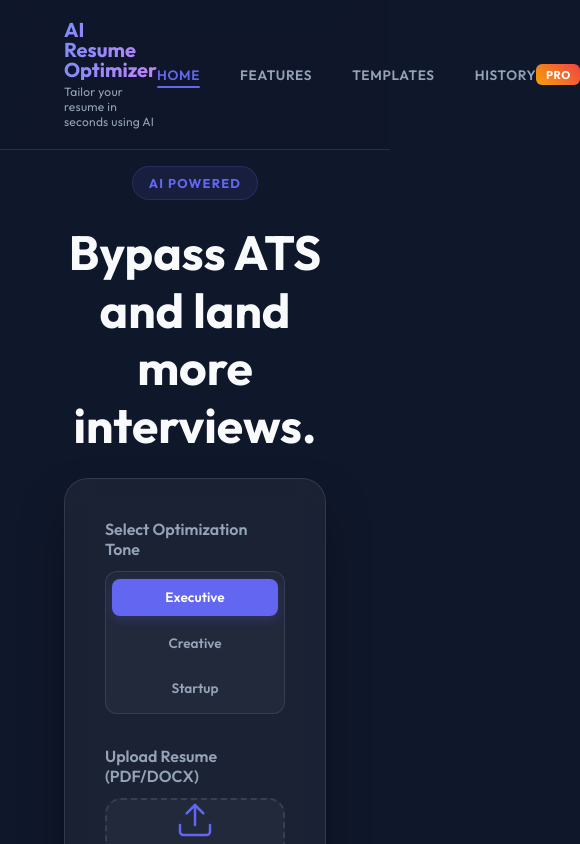
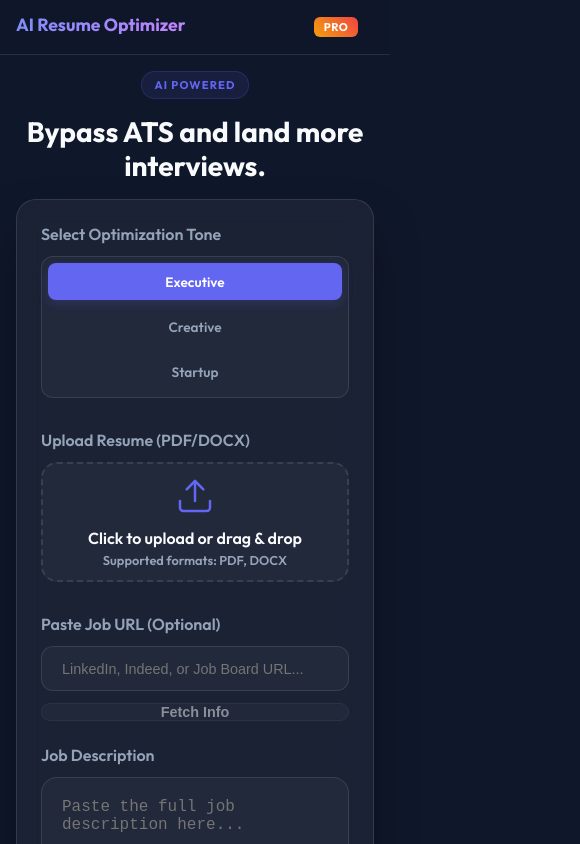
Before and after one commit to sanjaysaini16122000-ui/Ai-resume-Customizer, a React app in the folder frontend/: page / in a window 390 px wide. Shown: the top 844 px of the page, 580 px wide, since content can reach past the window. Built offline with nearby package versions, Linux system fonts and the light colour scheme; the HTML template or start-up script is replaced by a standard one.

Commit message:
mobile responsive add

```diff
--- a/frontend/src/App.jsx
+++ b/frontend/src/App.jsx
@@ -6,23 +6,30 @@ import { BrowserRouter as Router, Routes, Route, Link, useNavigate, useLocation
 // Navbar Component
 const Navbar = ({ result, navigate, setResult }) => {
   const location = useLocation();
+  const [isMenuOpen, setIsMenuOpen] = useState(false);
 
   return (
     <nav className="navbar">
       <div className="nav-content">
         <div className="nav-left">
-          <div className="logo-group" onClick={() => { navigate('/'); setResult(null); }}>
+          <div className="logo-group" onClick={() => { navigate('/'); setResult(null); setIsMenuOpen(false); }}>
             <h1>AI Resume Optimizer</h1>
             <p className="nav-subtitle">Tailor your resume in seconds using AI</p>
           </div>
         </div>
 
-        <div className="nav-center">
+        <button className="mobile-menu-btn" onClick={() => setIsMenuOpen(!isMenuOpen)}>
+          <svg width="24" height="24" viewBox="0 0 24 24" fill="none" stroke="currentColor" strokeWidth="2" strokeLinecap="round" strokeLinejoin="round">
+            {isMenuOpen ? <path d="M18 6L6 18M6 6l12 12" /> : <path d="M3 12h18M3 6h18M3 18h18" />}
+          </svg>
+        </button>
+
+        <div className={`nav-center ${isMenuOpen ? 'mobile-open' : ''}`}>
           <div className="nav-links">
-            <Link to="/" className={location.pathname === '/' ? 'active' : ''}>Home</Link>
-            <Link to="/features" className={location.pathname === '/features' ? 'active' : ''}>Features</Link>
-            <Link to="/templates" className={location.pathname === '/templates' ? 'active' : ''}>Templates</Link>
-            <Link to="/history" className={location.pathname === '/history' ? 'active' : ''}>History</Link>
+            <Link to="/" className={location.pathname === '/' ? 'active' : ''} onClick={() => setIsMenuOpen(false)}>Home</Link>
+            <Link to="/features" className={location.pathname === '/features' ? 'active' : ''} onClick={() => setIsMenuOpen(false)}>Features</Link>
+            <Link to="/templates" className={location.pathname === '/templates' ? 'active' : ''} onClick={() => setIsMenuOpen(false)}>Templates</Link>
+            <Link to="/history" className={location.pathname === '/history' ? 'active' : ''} onClick={() => setIsMenuOpen(false)}>History</Link>
           </div>
         </div>
 
@@ -168,7 +175,7 @@ const HomePage = ({
               </button>
             </div>
 
-            <div style={{ display: 'flex', justifyContent: 'space-between', alignItems: 'center', marginBottom: '1.5rem'}}>
+            <div className="result-header">
               <h2>{activeTab === 'resume' ? 'Optimized Resume' : activeTab === 'cover' ? 'Cover Letter' : activeTab === 'linkedin' ? 'LinkedIn Suggestions' : 'Interview Prep Bot'}</h2>
               <div style={{ display: 'flex', gap: '0.5rem' }}>
                 {['resume', 'cover'].includes(activeTab) && (
--- a/frontend/src/index.css
+++ b/frontend/src/index.css
@@ -787,35 +787,214 @@ textarea:focus {
   transform: scale(1.05);
 }
 
-@media (max-width: 768px) {
+.result-header {
+  display: flex;
+  justify-content: space-between;
+  align-items: center;
+  margin-bottom: 1.5rem;
+}
+
+@media (max-width: 1024px) {
+  .container {
+    padding: 0 2rem;
+  }
+
+  .hero-header h2 {
+    font-size: 2.5rem;
+  }
+
   .result-grid {
     grid-template-columns: 1fr;
+  }
+}
+
+@media (max-width: 768px) {
+  .container {
+    padding: 0 1rem;
+  }
+
+  .navbar {
+    padding: 1rem 0;
+  }
+
+  .nav-content {
+    padding: 0 1rem;
+  }
+
+  .mobile-menu-btn {
+    display: block;
+    background: transparent;
+    border: none;
+    color: var(--text-main);
+    cursor: pointer;
+    z-index: 1001;
+    order: 3;
+  }
+
+  .nav-left {
+    order: 1;
+    flex: 1;
+  }
+
+  .nav-center {
+    position: fixed;
+    top: 0;
+    left: 0;
+    width: 100vw;
+    height: 100vh;
+    background: var(--bg-dark);
+    display: none;
+    flex-direction: column;
+    justify-content: center;
+    align-items: center;
+    z-index: 1000;
+  }
+
+  .nav-center.mobile-open {
+    display: flex;
+  }
+
+  .nav-links {
+    flex-direction: column;
+    gap: 2rem;
+    text-align: center;
+  }
+
+  .nav-links a {
+    font-size: 1.5rem;
+  }
+
+  .nav-right {
+    order: 2;
+    flex: 0;
+    margin-right: 1rem;
+  }
+
+  .nav-subtitle {
+    display: none;
+  }
+
+  .hero-header h2 {
+    font-size: 2rem;
+    margin: 1rem 0;
+  }
+
+  .hero-badge {
+    font-size: 0.7rem;
+    padding: 0.4rem 0.8rem;
+  }
+
+  .card {
+    padding: 1.5rem;
+    border-radius: 20px;
   }
 
   .info-section {
     grid-template-columns: 1fr;
+    gap: 1rem;
+  }
+
+  .features-highlight h2 {
+    font-size: 1.25rem;
   }
 
   .feature-grid {
-    gap: 1.5rem;
-  }
-
-  h1 {
-    font-size: 2.5rem;
+    gap: 1rem;
+    flex-direction: column;
+    align-items: flex-start;
+    padding-left: 2rem;
   }
 
   .tabs {
-    flex-direction: column;
+    overflow-x: auto;
+    white-space: nowrap;
+    padding: 0.25rem;
+    gap: 0.25rem;
+    justify-content: flex-start;
+  }
+
+  .tab {
+    padding: 0.6rem 1rem;
+    font-size: 0.8rem;
+    flex: none;
   }
 
   .tone-selector {
     flex-direction: column;
+    gap: 0.5rem;
+  }
+
+  .scrape-controls {
+    flex-direction: column;
+  }
+
+  .fetch-btn {
+    padding: 0.85rem;
   }
 
   .template-picker {
     flex-direction: column;
+    gap: 1rem;
     align-items: stretch;
   }
+
+  .template-picker span {
+    text-align: center;
+  }
+
+  .template-picker .btn {
+    width: 100%;
+    margin-left: 0 !important;
+  }
+
+  .result-header {
+    flex-direction: column;
+    gap: 1rem;
+    align-items: flex-start;
+  }
+
+  .result-header h2 {
+    font-size: 1.25rem;
+  }
+
+  .changes-list-horizontal {
+    grid-template-columns: 1fr;
+  }
+
+  .history-grid {
+    grid-template-columns: 1fr;
+  }
+
+  .score-card {
+    padding: 1.5rem;
+  }
+
+  .score-circle {
+    font-size: 2.5rem;
+  }
+
+  .nav-badges {
+    gap: 0.5rem;
+  }
+
+  .nav-score {
+    padding: 0.3rem 0.6rem;
+    font-size: 0.8rem;
+  }
+}
+
+@media (max-width: 480px) {
+  .hero-header h2 {
+    font-size: 1.75rem;
+  }
+
+  .logo-group h1 {
+    font-size: 1.1rem;
+  }
+}
+
+.mobile-menu-btn {
+  display: none;
 }
 
 /* Restoring Animations & Loader */
```
